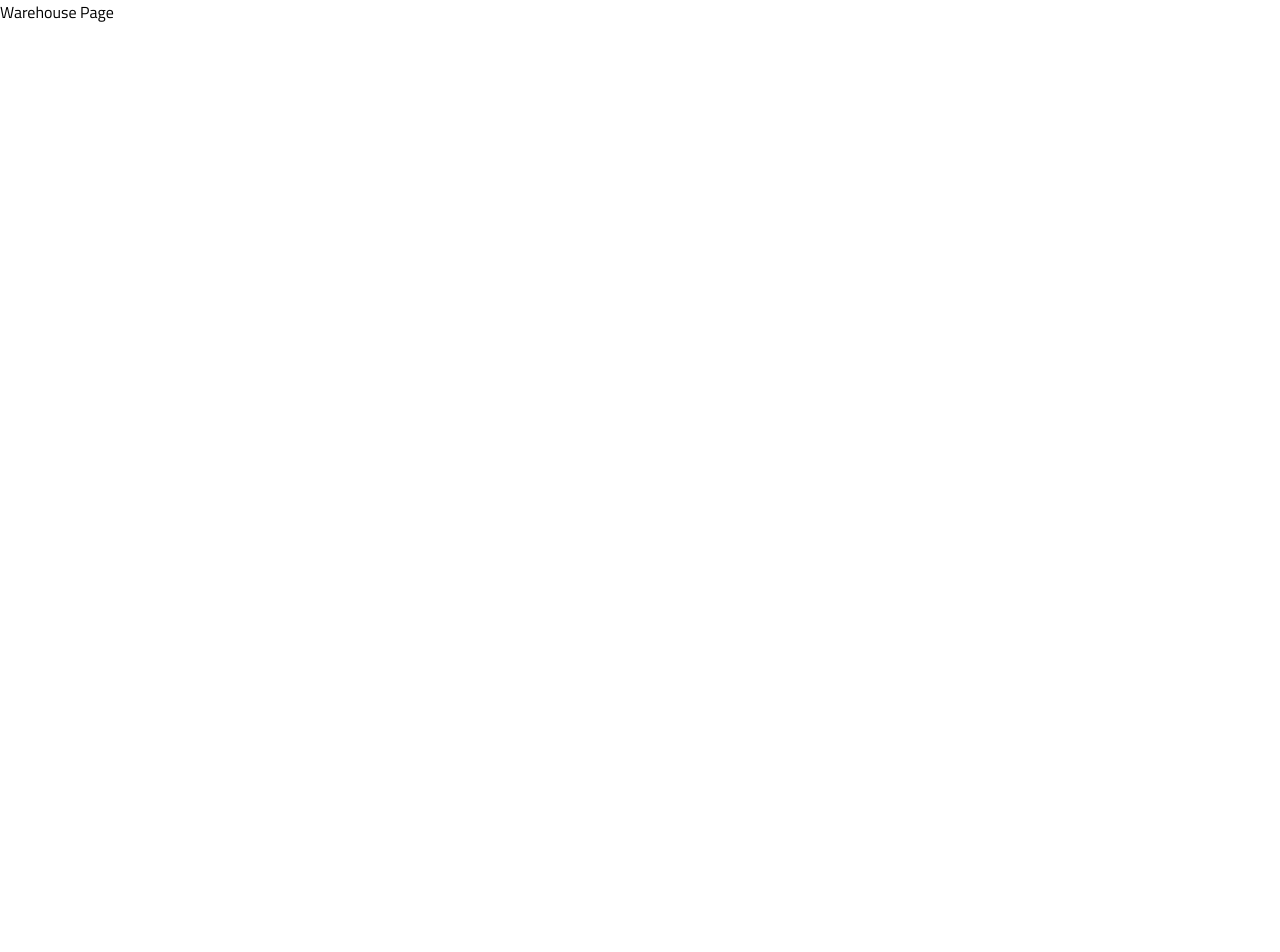
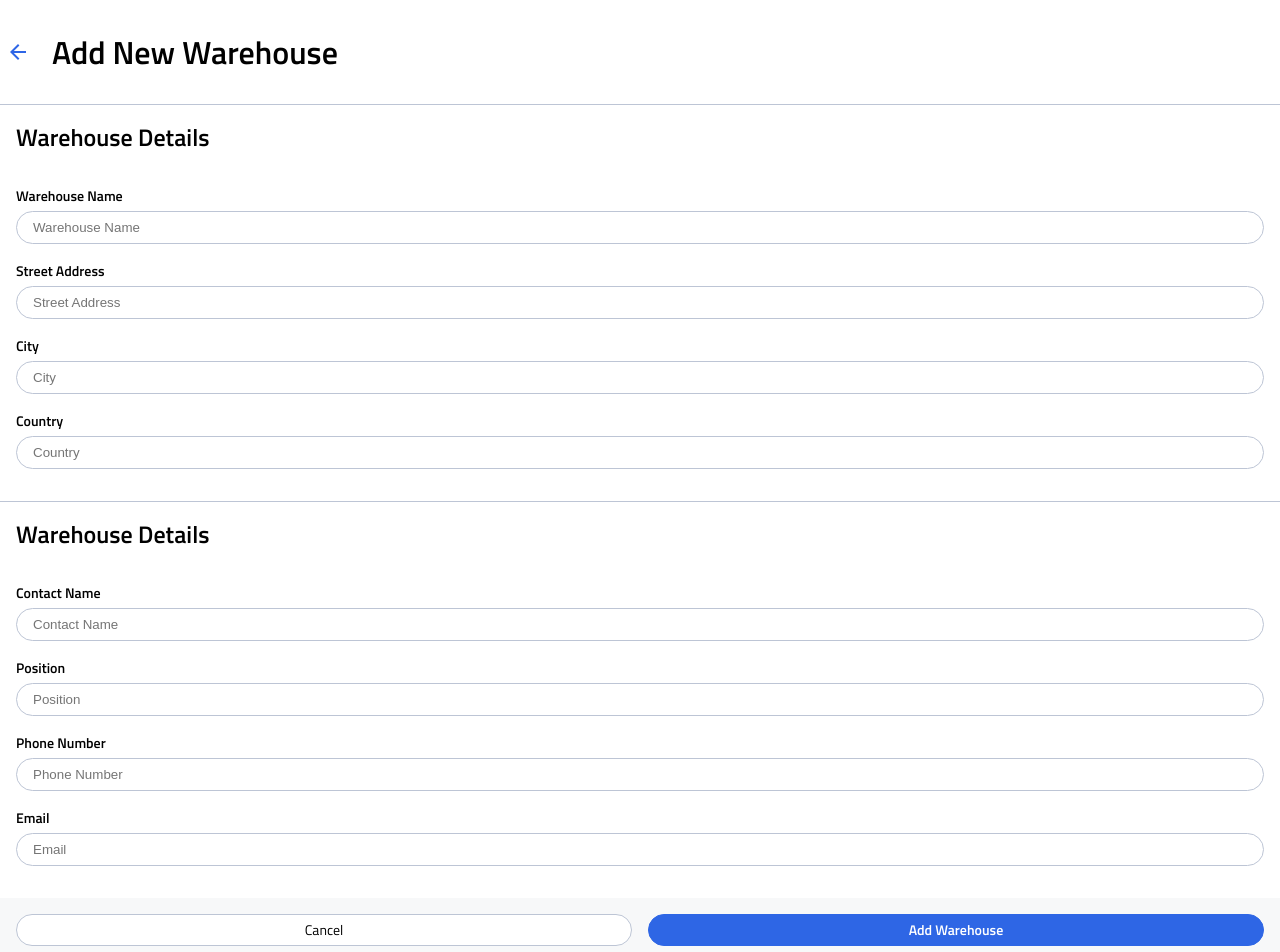
Before and after one commit to nicholas-hucal/instock-belle, a React (Create React App) app: page /inventory/add in a window 1280 px wide. Shown: the top 952 px of the page. Before the commit the page ends 800 px from the top, so only its background shows below. Built offline with nearby package versions, Linux system fonts and the light colour scheme.

Commit message:
initial layout and styling completed

```diff
--- /dev/null
+++ b/src/components/WarehouseForm/WarehouseForm.js
@@ -0,0 +1,87 @@
+import React, { Component } from 'react';
+import './WarehouseForm.scss';
+import back from '../../assets/icons/arrow_back-24px.svg';
+
+class WarehouseForm extends Component {
+
+    state = {
+        isValid: false
+    }
+
+    handleSubmit = (e) => {
+        e.preventDefault();
+    }
+
+    handleCancel = () => {
+        this.props.router.goBack()
+    }
+
+    goBack = (e) => {
+        this.props.router.goBack()
+    }
+
+    render() {
+        const { type, title, warehouse } = this.props;
+
+        return (
+            <section className='warehouse-form'>
+                <header className='warehouse-form__header'>
+                    <button className='warehouse-form__back-btn'>
+                        <img src={back} alt="back button" onClick={this.goBack} />
+                    </button>
+                    <h1 className='warehouse-form__heading'>{title}</h1>
+                </header>
+                <form className='warehouse-form__form' onSubmit={(e) => this.handleSubmit(e, warehouse.id)}>
+                    <section className='warehouse-form__section'>
+                        <h2 className='warehouse-form__subheading'>Warehouse Details</h2>
+                        <label className='warehouse-form__label'>
+                            Warehouse Name
+                            <input className='warehouse-form__input' type="text" name='name' value='' placeholder="Warehouse Name" />
+                        </label>
+                        <label className='warehouse-form__label'>
+                            Street Address
+                            <input className='warehouse-form__input' type="text" name='address' value='' placeholder="Street Address" />
+                        </label>
+                        <label className='warehouse-form__label'>
+                            City
+                            <input className='warehouse-form__input' type="text" name='city' value='' placeholder="City" />
+                        </label>
+                        <label className='warehouse-form__label'>
+                            Country
+                            <input className='warehouse-form__input' type="text" name='country' value='' placeholder="Country" />
+                        </label>
+                    </section>
+                    <section className='warehouse-form__section'>
+                        <h2 className='warehouse-form__subheading'>Warehouse Details</h2>
+                        <label className='warehouse-form__label'>
+                            Contact Name
+                            <input className='warehouse-form__input' type="text" name='contactName' value='' placeholder="Contact Name" />
+                        </label>
+                        <label className='warehouse-form__label'>
+                            Position
+                            <input className='warehouse-form__input' type="text" name='contactPosition' value='' placeholder="Position" />
+                        </label>
+                        <label className='warehouse-form__label'>
+                            Phone Number
+                            <input className='warehouse-form__input' type="tel" name='contactPhone' value='' placeholder="Phone Number" />
+                        </label>
+                        <label className='warehouse-form__label'>
+                            Email
+                            <input className='warehouse-form__input' type="text" name='contactEmail' value='' placeholder="Email" />
+                        </label>
+                    </section>
+                    <section className='warehouse-form__buttons'>
+                        <button onClick={this.handleCancel} className='warehouse-form__button warehouse-form__button--cancel'>
+                            Cancel
+                        </button>
+                        <button type="submit" className='warehouse-form__button warehouse-form__button--submit'>
+                            Add Warehouse
+                        </button>
+                    </section>
+                </form>
+            </section>
+        );
+    }
+}
+
+export default WarehouseForm;
--- /dev/null
+++ b/src/components/WarehouseForm/WarehouseForm.scss
@@ -0,0 +1,72 @@
+@use "../../styles/partials/colors" as *;
+@use "../../styles/partials/mixins" as *;
+
+.warehouse-form {
+
+    background-color: $primary-white;
+
+    &__header {
+        display: flex;
+        align-items: baseline;
+    }
+
+    &__back-btn {
+        border: none;
+        background-color: $primary-white;
+    }
+
+    &__heading {
+        padding: 2rem 1rem;
+    }
+
+    &__subheading {
+        margin-bottom: 2rem;
+    }
+
+    &__label {
+        display: flex;
+        flex-direction: column;
+        margin-bottom: 1rem;
+        font-weight: bold;
+    }
+
+    &__input {
+        border-radius: 1.25rem;
+        margin-top: 0.25rem;
+        border: 1px solid $secondary-cloud;
+        padding: 0.5rem 1rem;
+    }
+
+    &__section {
+        border-top: 1px solid $secondary-cloud;
+        padding: 1rem;
+    }
+
+    &__buttons {
+        padding: 1rem;
+        background-color: $background-light-grey;
+        display: flex;
+        flex-direction: row;
+    }
+
+    &__button {
+        border-radius: 1.25rem;
+        flex: 1;
+        padding: 0.25rem 1rem;
+        justify-content: space-between;
+
+        &--submit {
+            font-weight: bold;
+            border: 1px solid $primary-indigo;
+            background-color: $primary-indigo;
+            color: $primary-white;
+            margin-left: 0.5rem;
+        }
+
+        &--cancel {
+            border: 1px solid $secondary-cloud;
+            background-color: $primary-white;
+            margin-right: 0.5rem;
+        }
+    }
+}
--- a/src/pages/Warehouse/Warehouse.js
+++ b/src/pages/Warehouse/Warehouse.js
@@ -1,9 +1,10 @@
 import './Warehouse.scss';
+import WarehouseForm from '../../components/WarehouseForm/WarehouseForm';
 
 const Warehouse = () => {
   return (
     <section className='warehouse'>
-        Warehouse Page
+        <WarehouseForm title="Add New Warehouse" />
     </section>
   )
 }
--- a/src/styles/partials/_colors.scss
+++ b/src/styles/partials/_colors.scss
@@ -3,7 +3,7 @@ $primary-indigo: #2E66E5;
 $primary-white: #FFFFFF;
 
 $secondary-slate: #5C667E;
-$secondary-cloud: #DBC5D5;
+$secondary-cloud: #BDC5D5;
 
 $background-graphite: #232940;
 $background-light-grey: #F7F8F9;
--- a/src/styles/partials/_typography.scss
+++ b/src/styles/partials/_typography.scss
@@ -51,6 +51,7 @@ h3, a, button, label {
     font-weight: 400;
     font-size: 0.8125rem;
     line-height: 1.25rem;
+    font-family: 'Titillium Web';
     @include mixins.tablet {
         font-size: 0.875rem;
         line-height: 1.375rem;
```
